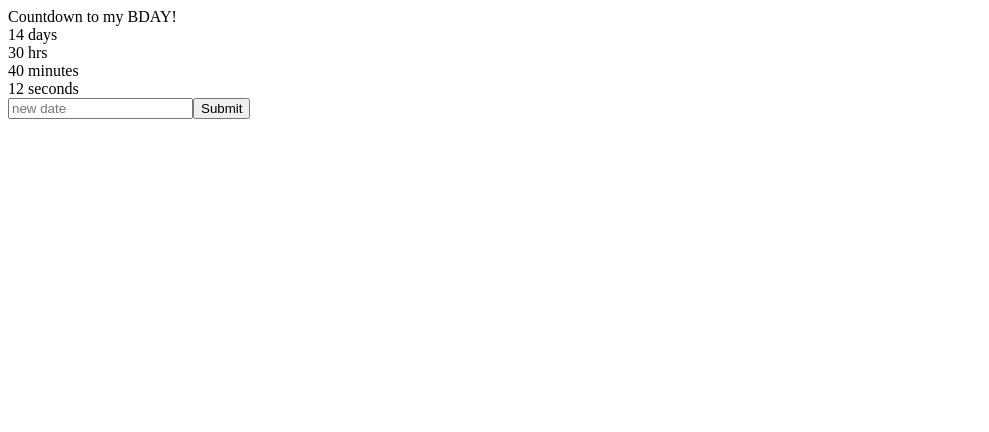
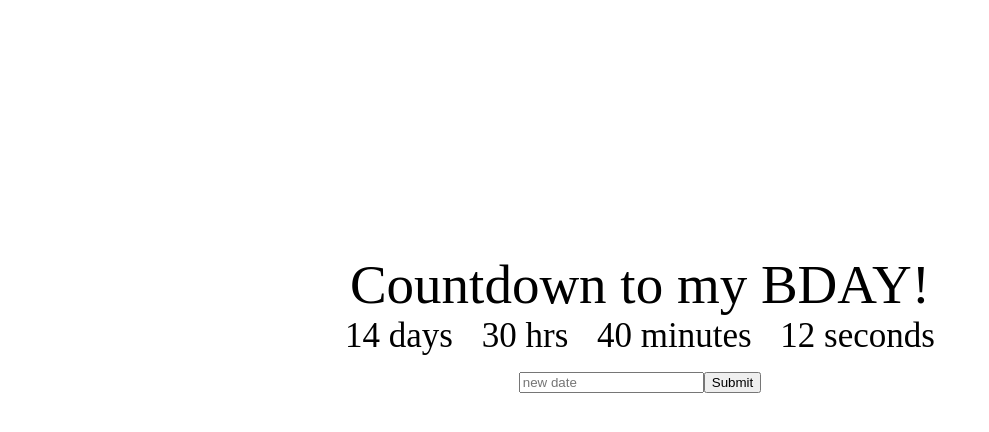
Before and after one commit to StevieIsmagic/countdownChamp, a React (Create React App) app: page / in a window 1280 px wide. Shown: the top 432 px of the page, without its empty margins (0-989 px from the left). Built offline with nearby package versions, Linux system fonts and the light colour scheme.

Commit message:
add styles

```diff
--- /dev/null
+++ b/src/App.css
@@ -0,0 +1,14 @@
+.App {
+  text-align: center;
+  font-size: 35px;
+  margin-top: 20%
+}
+
+.App-title {
+  font-size: 55px;
+}
+
+.Clock-days, .Clock-hours, .Clock-minutes, .Clock-seconds {
+  display: inline;
+  margin: 10px;
+}
--- a/src/App.js
+++ b/src/App.js
@@ -1,15 +1,17 @@
 import React, { Component } from 'react';
+import './App.css';
+
 
 class App extends Component {
   render() {
     return (
-    <div>
-      <div> Countdown to my BDAY!</div>
+    <div className='App'>
+      <div className='App-title'> Countdown to my BDAY!</div>
         <div>
-        <div>14 days</div>
-        <div>30 hrs</div>
-        <div>40 minutes</div>
-        <div>12 seconds</div>
+        <div className='Clock-days'> 14 days</div>
+        <div className='Clock-hours'> 30 hrs</div>
+        <div className='Clock-minutes'> 40 minutes</div>
+        <div className='Clock-seconds'> 12 seconds</div>
         </div>
         <div>
           <input placeholder='new date' />
```
